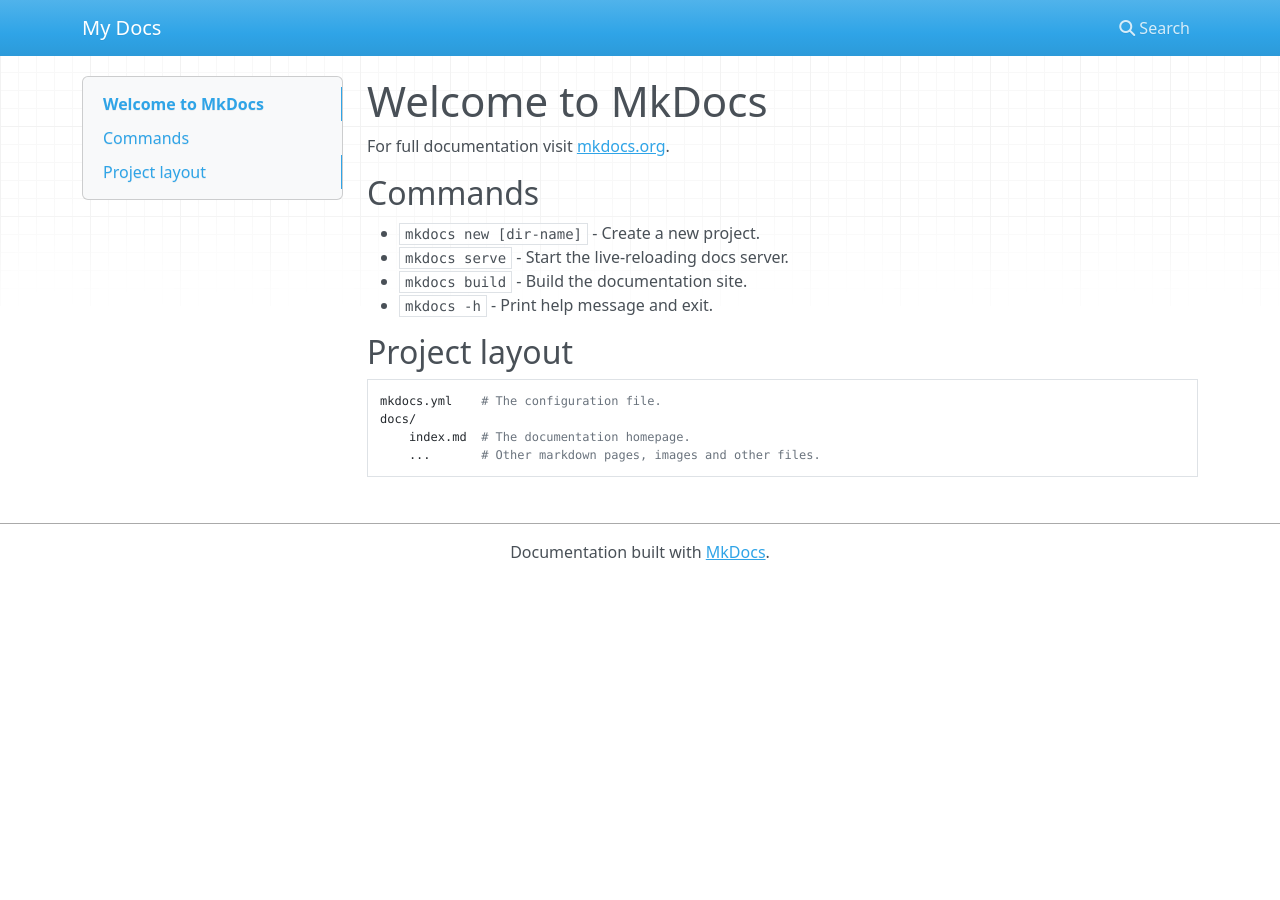
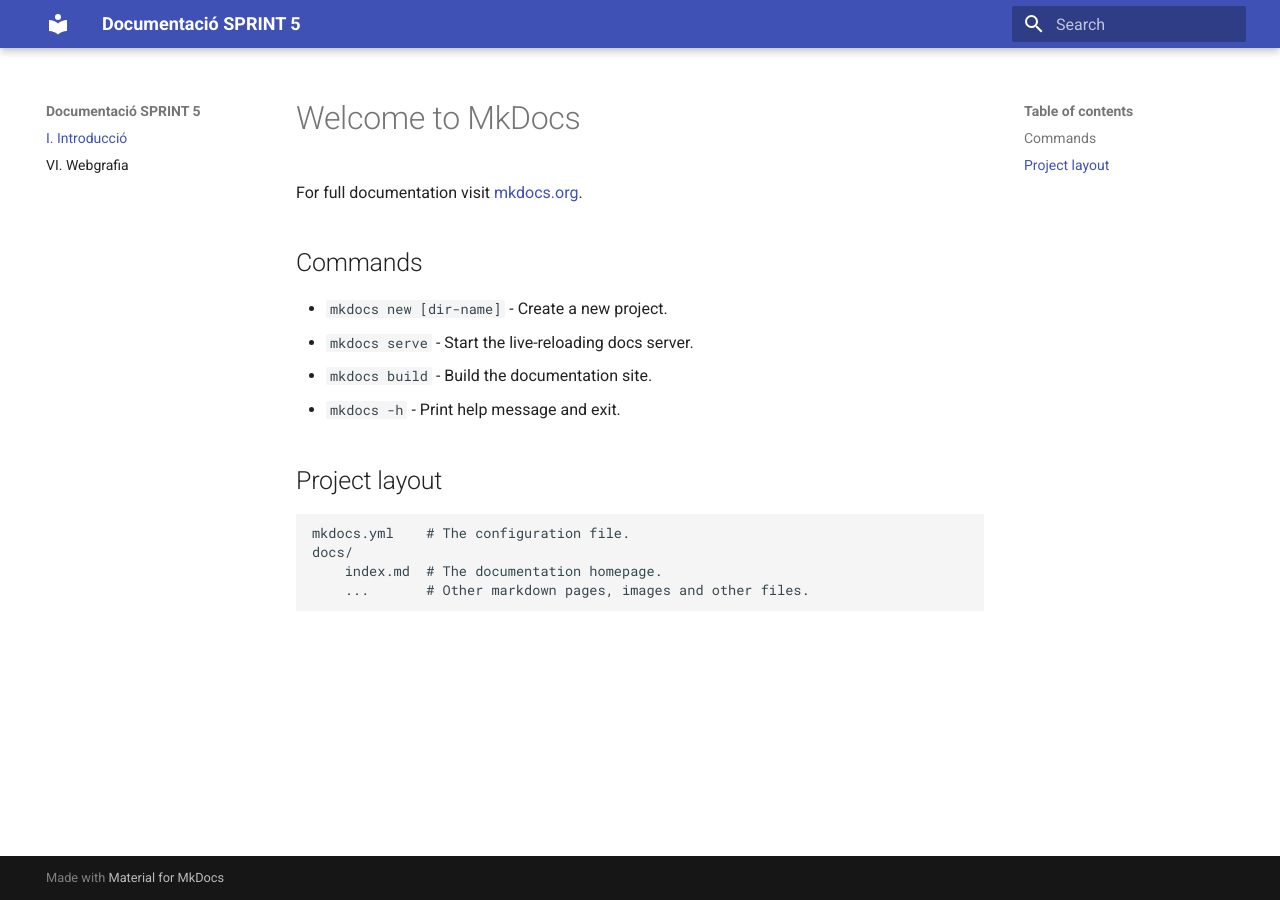
Before and after one commit to MikeyN-ai/daw-act503, an MkDocs documentation site: the page built from docs/index.md, in a window 1280 px wide. Built offline with MkDocs 1.6.1 and Material for MkDocs 9.7.7, drawn with Linux system fonts in a browser that asks for light colours; nearby versions of some CDN libraries.

Commit message:
Webgrafia: afegir webgrafia

```diff
--- a/mkdocs.yml
+++ b/mkdocs.yml
@@ -1 +1,7 @@
-site_name: My Docs
+site_name: Documentació SPRINT 5
+
+theme:
+  name: material
+nav:
+  - I. Introducció: index.md
+  - VI. Webgrafia: Webgrafia/Webgrafia.md
```
Also changed, not shown: docs/Webgrafia/Webgrafia.md (added, +7 -0 lines).
